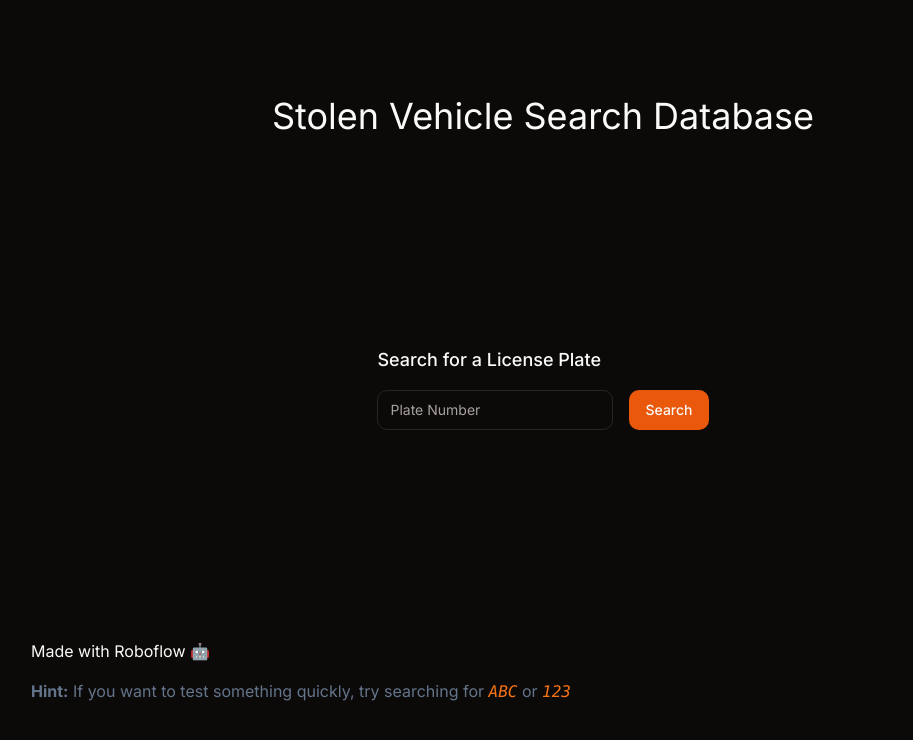
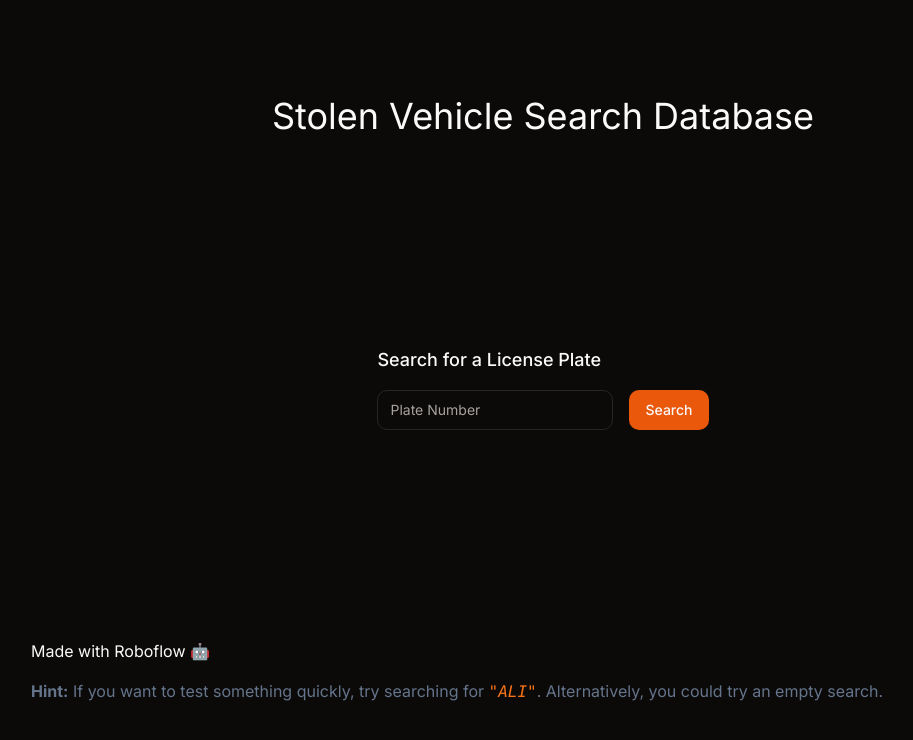
Before and after one commit to sherwinski/stolen-car-detector, a Next.js app: page / in a window 1280 px wide. Shown: the top 740 px of the page, without its empty margins (97-1010 px from the left). Built offline with nearby package versions, Linux system fonts and the light colour scheme.

Commit message:
replace placeholder text in Footer

```diff
--- a/src/components/Footer.tsx
+++ b/src/components/Footer.tsx
@@ -5,8 +5,8 @@ export function Footer() {
       Made with Roboflow 🤖
       <p className="text-slate-500">
         <b>Hint:</b> If you want to test something quickly, try searching for{' '}
-        <code className="italic text-orange-500">ABC</code> or{' '}
-        <code className="italic text-orange-500">123</code>
+        <code className="italic text-orange-500">"ALI"</code>. Alternatively,
+        you could try an empty search.
       </p>
     </div>
   )
```
